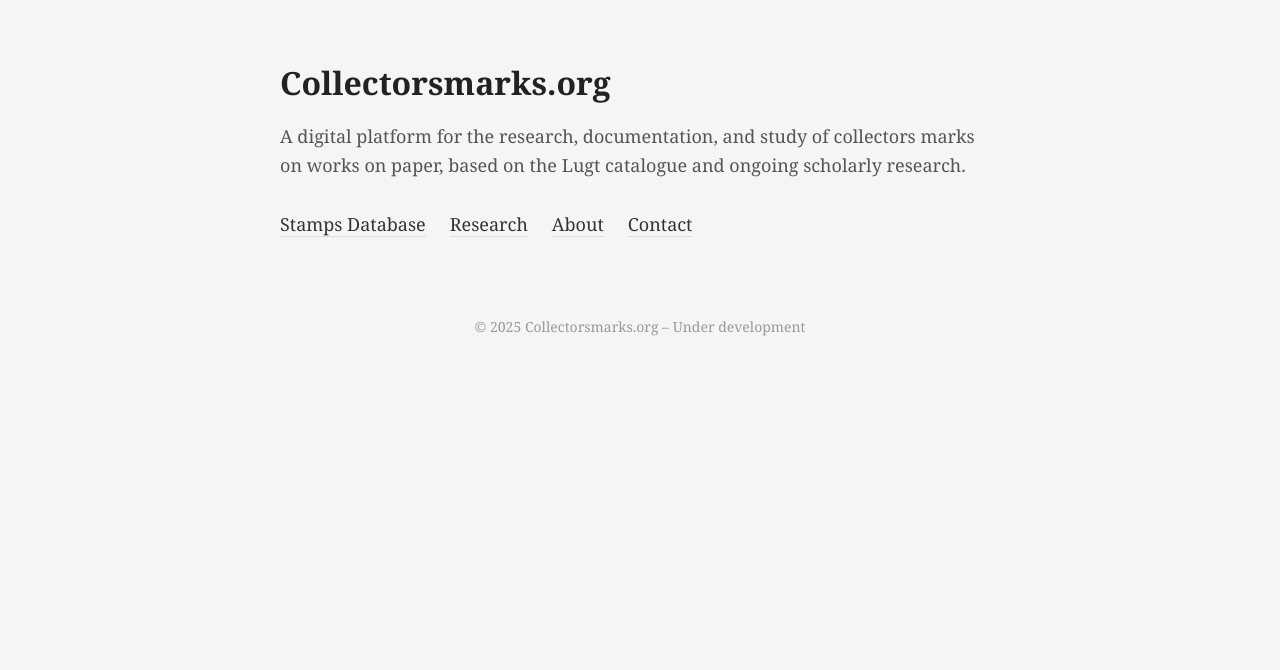
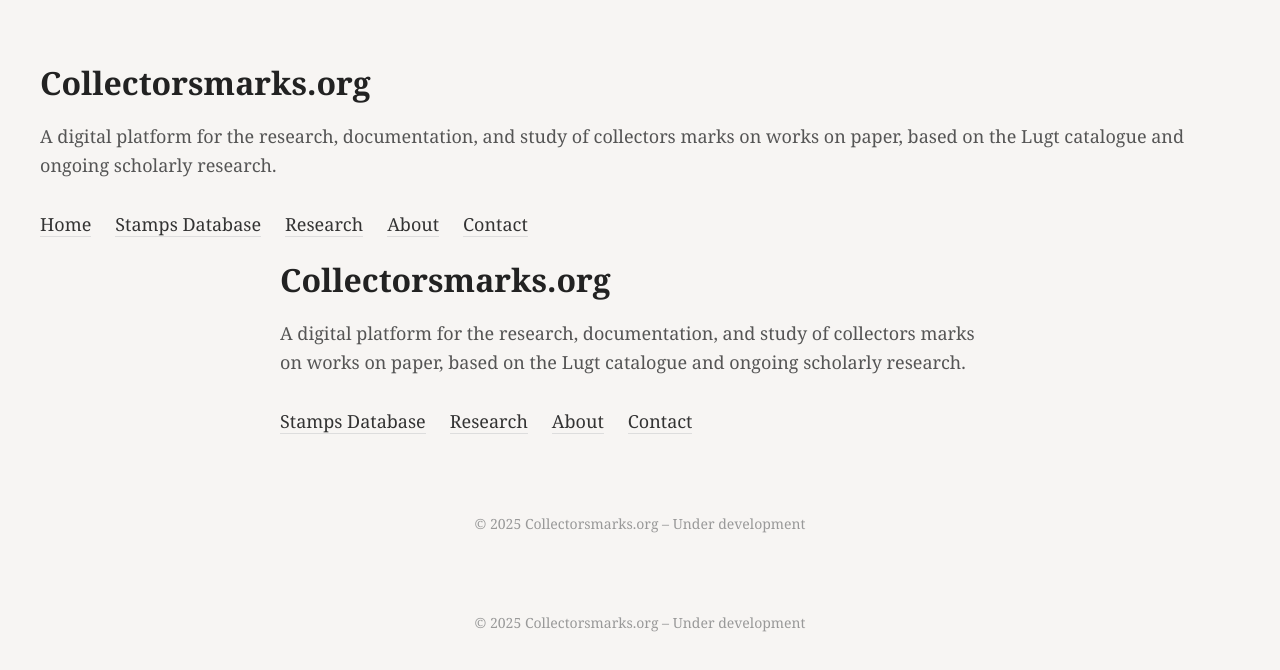
Before and after one commit to bjorndeleu/collectorsmarks, a Next.js app: page / in a window 1280 px wide. Shown: the top 670 px of the page. Built offline with nearby package versions, Linux system fonts and the light colour scheme.

Commit message:
Update layout.js

```diff
--- a/app/layout.js
+++ b/app/layout.js
@@ -1,15 +1,32 @@
 import './globals.css';
+import Nav from './Nav';
 
 export const metadata = {
   title: 'Collectorsmarks.org – Lugt Stamp Research',
   description:
-    "A digital platform for the research, documentation, and study of collectors' marks on works on paper, based on the Lugt catalogue and ongoing scholarly research.",
+    'A digital platform for the research and documentation of collectors marks on works on paper.',
 };
 
 export default function RootLayout({ children }) {
   return (
     <html lang="en">
-      <body>{children}</body>
+      <body>
+        <header className="hero">
+          <h1>Collectorsmarks.org</h1>
+          <p>
+            A digital platform for the research, documentation, and study of
+            collectors marks on works on paper, based on the Lugt catalogue and
+            ongoing scholarly research.
+          </p>
+          <Nav />
+        </header>
+
+        <main>{children}</main>
+
+        <footer className="footer">
+          © {new Date().getFullYear()} Collectorsmarks.org – Under development
+        </footer>
+      </body>
     </html>
   );
 }
```
